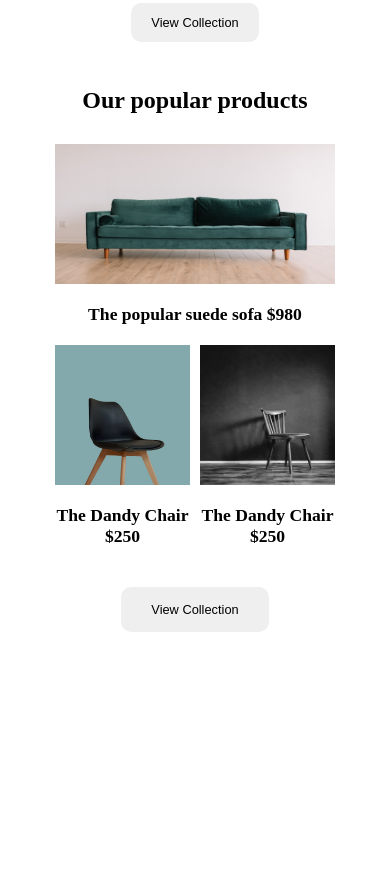
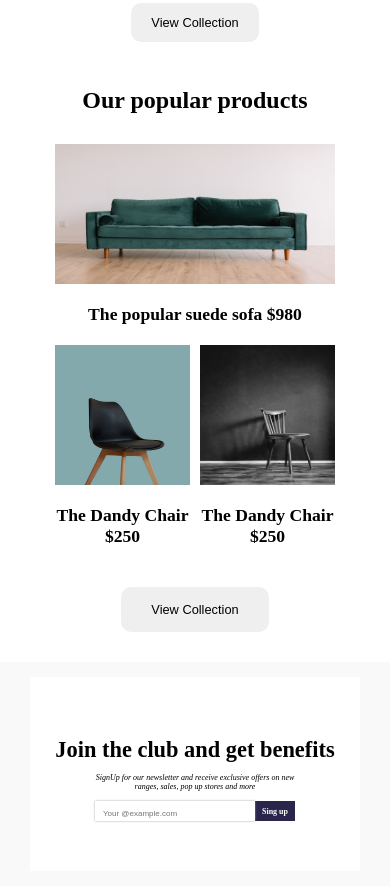
Before and after one commit to umer-farooq-2006/Avion-Furniture, a plain HTML site: page index.html in a window 390 px wide. Shown: the part 1471-2357 px from the top of the page. Before the commit the page ends 2113 px from the top, so only its background shows below. Drawn offline with nearby package versions, Linux system fonts and the light colour scheme.

Commit message:
Added new section to the landing page

```diff
--- a/index.html
+++ b/index.html
@@ -137,6 +137,21 @@
             <button>View Collection</button>
           </div>
         </section>
+        <!-- Section Five -->
+        <section class="section-five">
+          <div class="sub-section-five">
+            <article class="section-five__content">
+              <h1>Join the club and get benefits</h1>
+              <p>SignUp for our newsletter and receive exclusive offers on new <br> ranges, sales, pop up stores and more</p>
+              <div id="input">
+                <div id="input-label">
+                <input type="text" placeholder="Your @example.com">
+                <label>Sing up</label>
+                </div>
+              </div>
+            </article>
+          </div>
+        </section>
     </div>
   </body>
 </html>
--- a/style.css
+++ b/style.css
@@ -239,6 +239,8 @@ body {
     transition: var(--transition);
 }
 
+/* Section Four */
+
 .section-four {
     height: auto;
     width: auto;
@@ -301,6 +303,88 @@ body {
 .section-four .sub-container-four button:hover {
     transform: var(--transform);
     transition: var(--transition);
+}
+
+/* Section Five */
+
+.section-five {
+    height: auto;
+    background-color: #F9F9F9;
+    padding: 30px 60px;
+}
+
+.section-five .sub-section-five {
+    width: 100%;
+    height: 100%;
+    padding: 50px 0px;
+    background-color: #fff;
+    display: flex;
+    justify-content: center;
+    align-items: center;
+    text-align: center;
+}
+
+.section-five .sub-section-five .section-five__content h1 {
+    font-size: 2.5rem;
+    margin-bottom: 20px;
+}
+
+.section-five .sub-section-five .section-five__content p {
+    font-size: 1rem;
+    margin-bottom: 20px;
+    font-style: italic;
+}
+
+.section-five .sub-section-five .section-five__content #input {
+    position: relative;
+    width: 500px;
+    height: 60px;
+    display: block;
+    margin: auto;
+}
+
+.section-five .sub-section-five .section-five__content input::placeholder {
+    font-size: 1rem;
+}
+
+.section-five .sub-section-five .section-five__content #input #input-label {
+    position: absolute;
+    width: 100%;
+    height: 100%;
+    display: flex;
+    justify-content: space-between;
+    align-items: center;
+    background-color: #2A254B;
+    color: #fff;
+}
+
+.section-five .sub-section-five .section-five__content #input #input-label input {
+    width: 80%;
+    height: 100%;
+    padding: 0px 25px;
+    border: none;
+    outline: none;
+    box-shadow: 0px 0px 2px #a3a3a3;
+}
+
+.section-five .sub-section-five .section-five__content #input #input-label input:focus {
+    box-shadow: 0px 0px 2px #000;
+}
+
+.section-five .sub-section-five .section-five__content #input #input-label label {
+    width: 20%;
+    height: 100%;
+    display: flex;
+    align-items: center;
+    justify-content: center;
+    cursor: pointer;
+    font-size: 1.2rem;
+    font-weight: 700;
+}
+
+.section-five .sub-section-five .section-five__content #input #input-label label:hover {
+    background-color: #1c1352;
+    transition: all 0.3s ease;
 }
 
 @media (max-width: 1320px) {
@@ -393,6 +477,31 @@ body {
 
     .section-four .sub-container-four button {
         font-size: 0.9rem;
+    }
+
+    .section-five .sub-section-five .section-five__content h1 {
+        font-size: 2rem;
+    }
+
+    .section-five .sub-section-five .section-five__content p {
+        font-size: 0.8rem;
+    }
+
+    .section-five .sub-section-five .section-five__content #input {
+        width: 350px;
+        height: 40px;
+    }
+
+    .section-five .sub-section-five .section-five__content #input #input-label input {
+        padding: 0px 15px;
+    }
+
+    .section-five .sub-section-five .section-five__content input::placeholder {
+        font-size: 0.8rem;
+    }
+
+    .section-five .sub-section-five .section-five__content #input #input-label label {
+        font-size: 0.8rem;
     }
 }
 
@@ -493,6 +602,35 @@ body {
 
     .section-four .sub-container-four button {
         font-size: 0.8rem;
+    }
+
+    .section-five {
+        margin-top: 20px;
+    }
+
+    .section-five .sub-section-five .section-five__content h1 {
+        font-size: 1.7rem;
+    }
+
+    .section-five .sub-section-five .section-five__content p {
+        font-size: 0.6rem;
+    }
+
+    .section-five .sub-section-five .section-five__content #input {
+        width: 250px;
+        height: 20px;
+    }
+
+    .section-five .sub-section-five .section-five__content #input #input-label input {
+        padding: 0px 10px;
+    }
+
+    .section-five .sub-section-five .section-five__content input::placeholder {
+        font-size: 0.6rem;
+    }
+
+    .section-five .sub-section-five .section-five__content #input #input-label label {
+        font-size: 0.7rem;
     }
 }
 
@@ -597,6 +735,37 @@ body {
     .section-four .sub-container-four button {
         font-size: 0.8rem;
     }
+
+    .section-five {
+        padding: 15px 30px;
+    }
+
+    .section-five .sub-section-five .section-five__content h1 {
+        font-size: 1.4rem;
+        margin-bottom: 10px;
+    }
+
+    .section-five .sub-section-five .section-five__content p {
+        font-size: 0.5rem;
+        margin-bottom: 10px;
+    }
+
+    .section-five .sub-section-five .section-five__content #input {
+        width: 200px;
+        height: 20px;
+    }
+
+    .section-five .sub-section-five .section-five__content #input #input-label input {
+        padding: 0px 8px;
+    }
+
+    .section-five .sub-section-five .section-five__content input::placeholder {
+        font-size: 0.5rem;
+    }
+
+    .section-five .sub-section-five .section-five__content #input #input-label label {
+        font-size: 0.5rem;
+    }
 }
 
 @media (max-width: 360px) {
@@ -673,4 +842,20 @@ body {
         padding: 12px 20px;
         font-size: 0.8rem
     }
+
+    .section-five {
+        padding: 6px 0px;
+    }
+
+    .section-five .sub-section-five .section-five__content h1 {
+        font-size: 1.2rem;
+    }
+
+    .section-five .sub-section-five .section-five__content #input {
+        width: 170px;
+    }
+
+    .section-five .sub-section-five .section-five__content #input #input-label label {
+        font-size: 0.4rem;
+    }
 }
```
